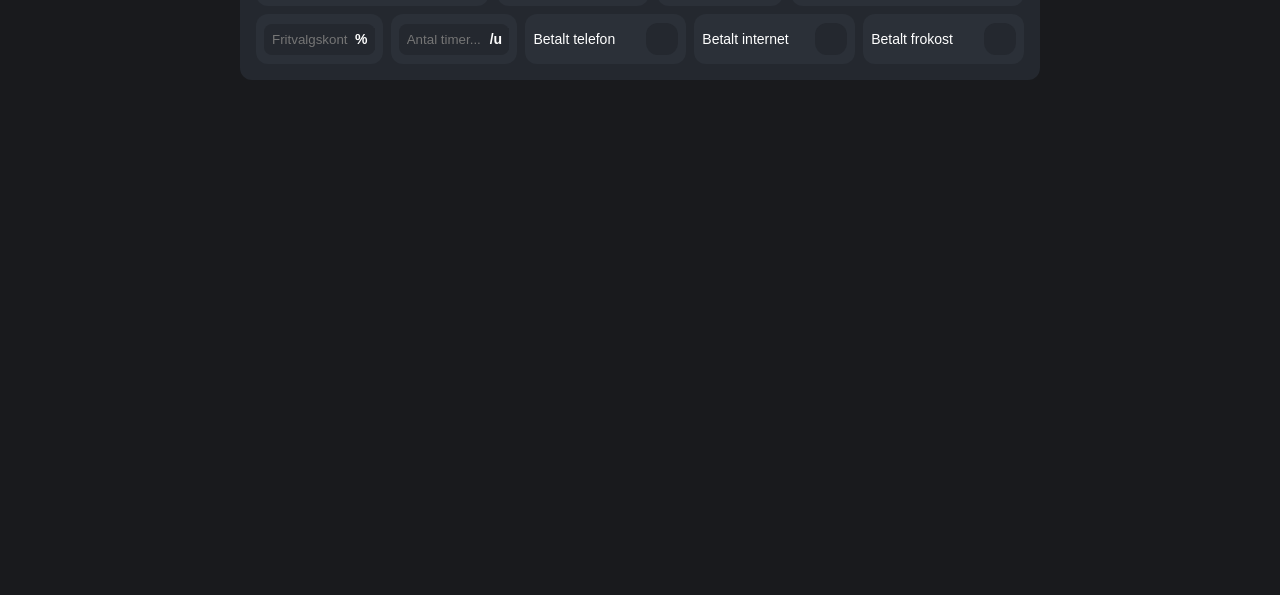
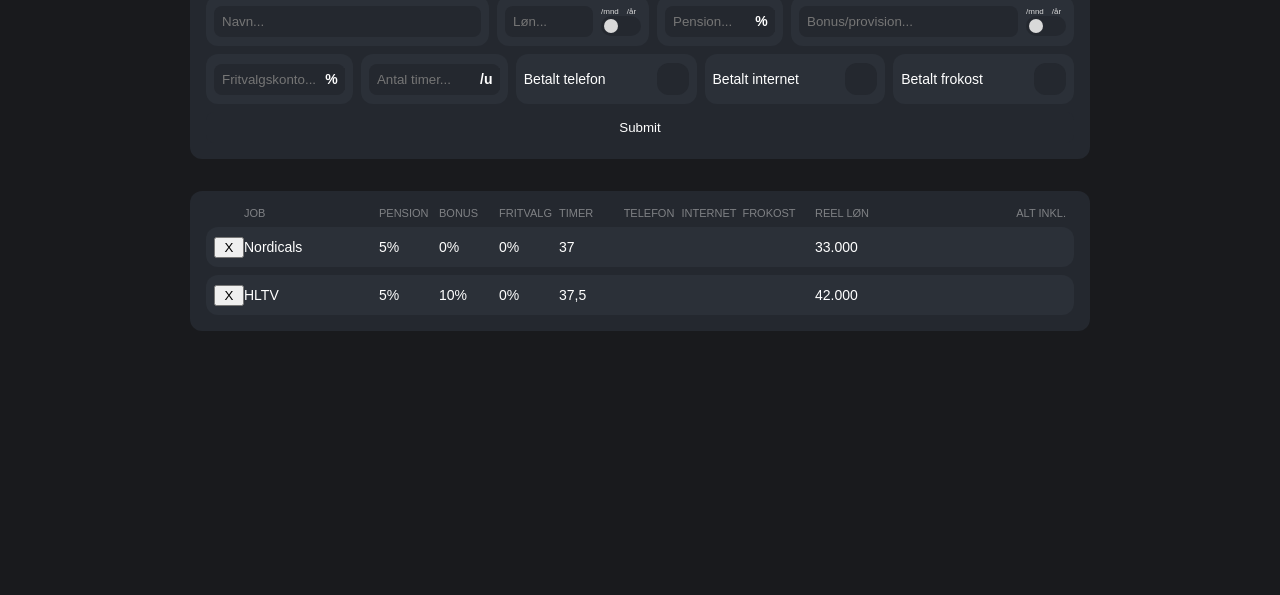
Before and after one commit to magnijoe/lon, a plain HTML site: page index.html in a window 1280 px wide. Shown: the part 205-800 px from the top of the page. Drawn offline with Linux system fonts and the light colour scheme; a web font is replaced by a local one.

Commit message:
append basic divs with content form object when submitting

```diff
--- a/index.html
+++ b/index.html
@@ -69,7 +69,7 @@
                             <span class="meta">%</span>
                         </label>
                         <label for="Bonus/provision" class="field" id="bonus">
-                            <input type="text" name="bonus" id="inp-lon" placeholder="Bonus/provision...">
+                            <input type="text" name="bonus" id="inp-bonus" placeholder="Bonus/provision...">
                             <div class="toggle-container">
                                 <div class="description-container flex-center">
                                     <div class="description">/mnd</div>
@@ -108,10 +108,56 @@
                             <span class="checkmark"></span>
                         </label>
                     </div>
+                    <label for="" class="submit">
+                        <input type="submit" value="Submit" class="submit-job">
+                    </label>
                 </form>
+            </div>
 
+            <div class="content">
+                <div class="jobs-grid jobs-grid-header">
+                    <div class="empty"></div>
+                    <div class="job">Job</div>
+                    <div class="pension">Pension</div>
+                    <div class="bonus">Bonus</div>
+                    <div class="fritvalg">Fritvalg</div>
+                    <div class="hours">Timer</div>
+                    <div class="phone center">Telefon</div>
+                    <div class="internet center">Internet</div>
+                    <div class="lunch center">Frokost</div>
+                    <div class="pay">Reel løn</div>
+                    <div class="pay-gross right">Alt inkl.</div>
+                </div>
+                <div class="jobs-wrap">
+                    <div class="jobs-grid jobs-container">
+                        <div class="empty">X</div>
+                        <div class="job">Virksomhed A</div>
+                        <div class="pension">8 %</div>
+                        <div class="fritvalg">4 %</div>
+                        <div class="phone center">
+                            <label class="check-container">
+                                <input type="checkbox">
+                                <span class="checkmark"></span>
+                            </label>
+                        </div>
+                        <div class="internet center">
+                            <label class="check-container">
+                                <input type="checkbox">
+                                <span class="checkmark"></span>
+                            </label>
+                        </div>
+                        <div class="lunch center">
+                            <label class="check-container">
+                                <input type="checkbox">
+                                <span class="checkmark"></span>
+                            </label>
+                        </div>
+                        <div class="pay">480.000 <span>DKK</span></div>
+                        <div class="pay-gross right">492.000 <span>DKK</span></div>
+                    </div>
+                </div>
+            </div>
 
-            </div>
         </div>
 
 
--- a/scripts.js
+++ b/scripts.js
@@ -0,0 +1,118 @@
+function job(jobName, pay, pension, bonus, fritvalg, hours, phone = Boolean, internet = Boolean, lunch = Boolean) {
+    this.jobName = jobName;
+    this.pay = pay;
+    this.pension = pension;
+    this.bonus = bonus;
+    this.fritvalg = fritvalg;
+    this.hours = hours;
+    this.phone = phone;
+    this.internet = internet;
+    this.lunch = lunch;
+}
+
+var jobForm = document.querySelector(".lon-form")
+
+jobForm.onsubmit = function(event){
+    event.preventDefault();
+
+    jobName = document.getElementById("inp-name").value
+    pay = document.getElementById("inp-lon").value
+    pension = document.getElementById("inp-pension").value
+    bonus = document.getElementById("inp-bonus").value
+    fritvalg = document.getElementById("inp-fritvalg").value
+    hours = document.getElementById("inp-hours").value
+    // phone = document.getElementById("inp-phone-paid").checked
+    phone = true
+    internet = true
+    lunch = false
+
+    newjob = new job(jobName, pay, pension, bonus, fritvalg, hours, phone, internet, lunch)
+    jobsArray.push(newjob)
+
+    updatejobs();
+}
+
+let job1 = new job("Nordicals", "33.000", "5%", "0%", "0%", "37", true, false, true);
+let job2 = new job("HLTV", "42.000", "5%", "10%", "0%", "37,5", true, true, true);
+
+
+let jobsArray = [job1, job2];
+
+
+// Get reference to the div where you want to display the jobs
+let jobsContainer = document.querySelector(".jobs-wrap");
+
+
+function updatejobs() {
+    jobsContainer.innerHTML = ""; // Clear the container
+
+    // Iterate through the jobsArray and create divs for each job
+    jobsArray.forEach(function(job, index) {
+    // Create a new div for the job
+    let jobDiv = document.createElement("div");
+    jobDiv.classList.add("jobs-grid"); // Optional: Add a CSS class for styling purposes
+    jobDiv.classList.add("jobs-container"); // Optional: Add a CSS class for styling purposes
+
+
+    // Create elements for job details and append to the jobDiv
+
+    let removeButton = document.createElement("button");
+        removeButton.textContent = "X";
+        removeButton.addEventListener("click", function() {
+            // Remove the job from the array
+            jobsArray.splice(index, 1);
+            // Display updated jobs
+            updatejobs();
+        });
+
+    jobDiv.appendChild(removeButton)
+
+    let jobNameDiv = document.createElement("div");
+    jobNameDiv.textContent = job.jobName;
+    jobNameDiv.classList.add("job")
+    jobDiv.appendChild(jobNameDiv);
+
+    let pensionDiv = document.createElement("div");
+    pensionDiv.classList.add("pension")
+    pensionDiv.textContent = job.pension;
+    jobDiv.appendChild(pensionDiv);
+
+    let bonusDiv = document.createElement("div");
+    bonusDiv.classList.add("bonus")
+    bonusDiv.textContent = job.bonus;
+    jobDiv.appendChild(bonusDiv);
+
+    let fritvalgDiv = document.createElement("div");
+    fritvalgDiv.classList.add("fritvalg")
+    fritvalgDiv.textContent = job.fritvalg;
+    jobDiv.appendChild(fritvalgDiv);
+
+    let hoursDiv = document.createElement("div");
+    hoursDiv.classList.add("hours")
+    hoursDiv.textContent = job.hours;
+    jobDiv.appendChild(hoursDiv);
+
+    // phone, internet, lunch placeholders
+    let emptyDiv1 = document.createElement("div");
+    let emptyDiv2 = document.createElement("div");
+    let emptyDiv3 = document.createElement("div");
+
+    jobDiv.appendChild(emptyDiv1);
+    jobDiv.appendChild(emptyDiv2);
+    jobDiv.appendChild(emptyDiv3);
+
+
+
+    let payDiv = document.createElement("div");
+    payDiv.classList.add("pay")
+    payDiv.textContent = job.pay;
+    jobDiv.appendChild(payDiv);
+
+
+
+    // Append the jobDiv to the jobsContainer
+    jobsContainer.appendChild(jobDiv);
+    });
+}
+
+updatejobs();
--- a/styles.css
+++ b/styles.css
@@ -12,9 +12,13 @@
     --borderRadius: 12px;
   }
 
+body,html {
+    margin: 0;
+    padding: 0;
+}
+
 * {
     box-sizing: border-box;
-    font-family: 'Miriam Libre', sans-serif;
 }
 
 
@@ -24,6 +28,9 @@ body {
     padding: var(--largeGap);
     color: var(--textColor);
     font-size: 14px;
+    display: flex;
+    flex-direction: column;
+    gap: 48px;
 }
 
 a {
@@ -145,6 +152,7 @@ header {
     -ms-user-select: none;
     user-select: none;
     padding-right: 48px!important;
+    position: relative;
   }
 
   /* Hide the browser's default checkbox */
@@ -209,6 +217,8 @@ header {
     display: flex;
     align-items: center;
     justify-content: center;
+    flex-direction: column;
+    gap: 32px;
 
     .field-header {
         height: 70px!important;
@@ -216,7 +226,7 @@ header {
 
     .content {
         width: 80%;
-        max-width: 800px;
+        max-width: 900px;
         padding: var(--largeGap);
         background: var(--boxBg);
         border-radius: var(--borderRadius);
@@ -294,3 +304,63 @@ header {
     }
 
 }
+
+.jobs-grid {
+  display: grid;
+  grid-template-columns: [Del] 30px [Job] 135px [Pension] 60px [Bonus] 60px [Frit] 60px [Hours] 60px [Phone] 60px [Internet] 60px [Lunch] 60px [Pay] 140px [Gross] 1fr;
+  padding: var(--gap);
+
+  .checkmark {
+    width: 24px;
+    height: 24px;
+    border-radius: 8px;
+
+    &::after {
+      left: 9px;
+      top: 6px;
+      width: 4px;
+      height: 8px;
+      border-width: 0 2px 2px 0;;
+    }
+  }
+
+  .center {
+    text-align: center;
+  }
+
+  .right {
+    text-align: right;
+  }
+
+  .pay {
+    margin-left: 16px;
+  }
+
+}
+
+.jobs-grid-header {
+  color: var(--textFaded);
+  opacity: .5;
+  text-transform: uppercase;
+  font-size: 11px;
+  padding: 0 var(--gap) 0 var(--gap);
+}
+
+.jobs-wrap {
+  display: flex;
+  flex-direction: column;
+  gap: var(--gap);
+
+  .jobs-container {
+    background-color: var(--box);
+    border-radius: var(--borderRadius);
+    height: 40px;
+    align-items: center;
+
+    .pay-gross {
+      font-weight: var(--bold);
+    }
+
+  }
+
+}
```
